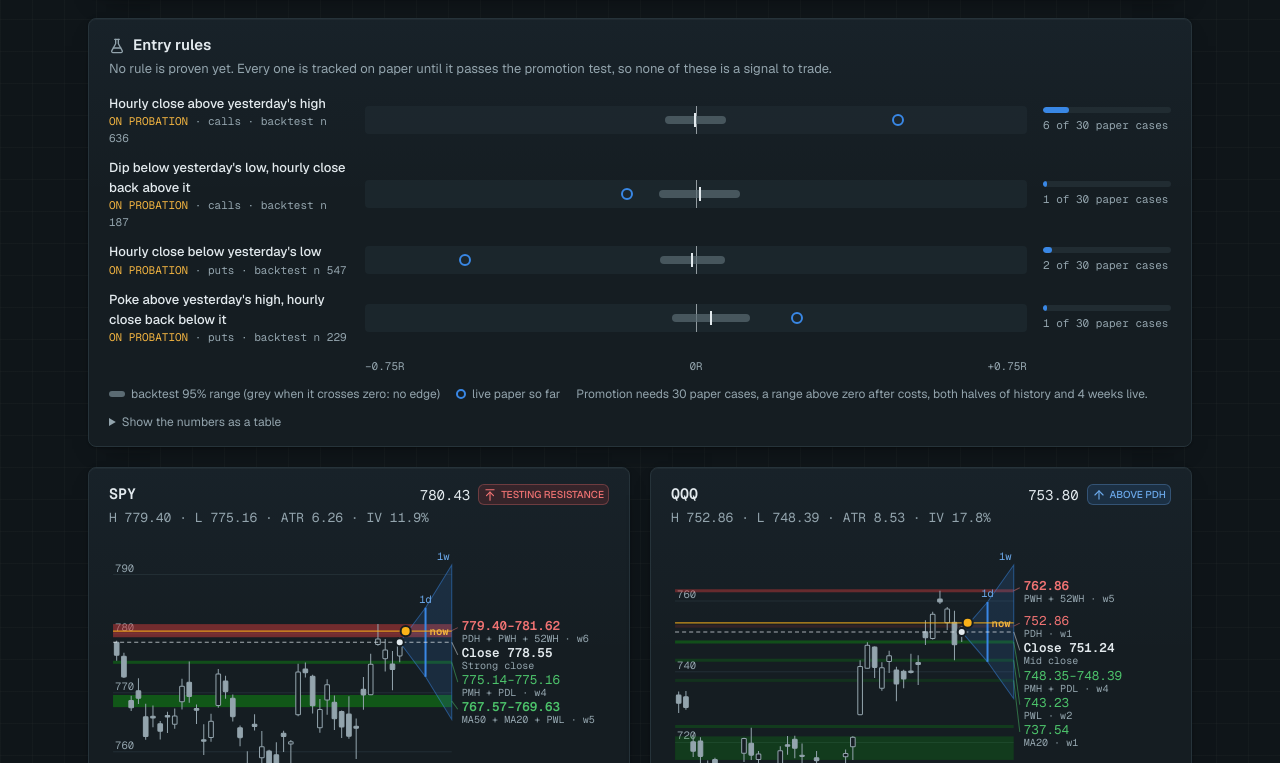
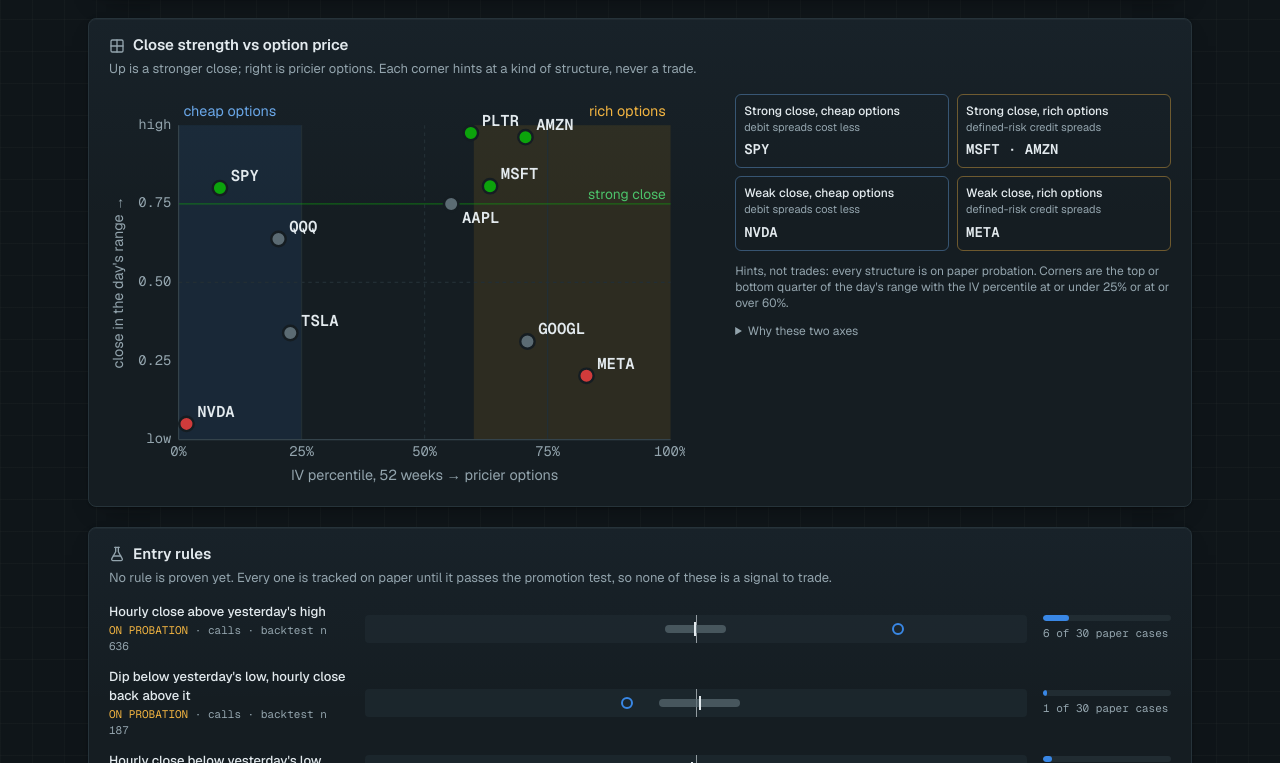
Before and after one commit to Algorythmos-AI/trading-lab-research, a Next.js app in the folder dashboard/: page /options in a window 1280 px wide. Shown: the part 1357-2120 px from the top of the page. Built offline with nearby package versions, Linux system fonts and the light colour scheme.

Commit message:
Options page: close strength vs option price map (#152)
One dot per name: where the close sat in the day's range against the 52-week IV
percentile, with cheap and rich bands and the names in each corner. Corners hint at
a kind of structure; every structure stays on paper probation. Read only.

```diff
--- a/dashboard/src/app/options/page.tsx
+++ b/dashboard/src/app/options/page.tsx
@@ -1,5 +1,5 @@
 import { PageHeading } from "@/components/page-heading";
-import { BoardTable, EditionPanel, HowToRead, NoOptions, PaperPanel, RulesPanel, TickerCards } from "@/components/options";
+import { BoardTable, EditionPanel, HowToRead, NoOptions, PaperPanel, RulesPanel, StructurePanel, TickerCards } from "@/components/options";
 import { FocusScope, LiveQuotes } from "@/components/client/live-layer";
 import { OptionsGlance } from "@/components/client/options-glance";
 import { EditionPicker } from "@/components/radar";
@@ -32,6 +32,7 @@
             <OptionsGlance tickers={result.edition.tickers} live={!date}>
               <BoardTable e={result.edition} />
             </OptionsGlance>
+            <StructurePanel e={result.edition} />
             <div data-explain className="contents">
               <RulesPanel e={result.edition} />
             </div>
--- a/dashboard/src/components/options-charts.tsx
+++ b/dashboard/src/components/options-charts.tsx
@@ -2,12 +2,16 @@
 // (no hooks); every number a picture encodes is also in its title text or the table under it.
 import { num, signed } from "@/lib/format";
 import {
+  CHEAP_IVP,
   CHIP_LABEL,
   mapView,
   moveBands,
   niceStep,
+  RICH_IVP,
   ROOM_REACH,
   spreadLabels,
+  STRONG_POS,
+  type structureView,
   type OptionsRule,
   type OptionsTicker,
   type roomView,
@@ -344,6 +348,95 @@
   use: string;
 }
 
+const CHIP_FILL: Record<string, string> = { STRONG: "var(--good-fill)", MID: "var(--neutral-fill)", WEAK: "var(--bad-fill)" };
+
+/**
+ * Close strength against option price, one dot per name: up is a stronger close (where it sat in the day's range),
+ * right is pricier options (52-week IV percentile). The left band is where options are cheap, the right band where
+ * they are rich. The two axes are the only two things the testing found that matter; the bands hint at a kind of
+ * structure, never a trade.
+ */
+export function StructureMap({ view }: { view: ReturnType<typeof structureView> }) {
+  const W = 480;
+  const H = 330;
+  const L = 58;
+  const R = W - 12;
+  const T = 26;
+  const B = H - 42;
+  const x = (v: number) => L + v * (R - L);
+  const y = (v: number) => B - v * (B - T);
+  const pts = [...view.points].sort((a, b) => a.symbol.localeCompare(b.symbol));
+  return (
+    <svg
+      viewBox={`0 0 ${W} ${H}`}
+      className="h-auto w-full max-w-xl"
+      role="img"
+      aria-label={`Close strength against IV percentile for ${pts.length} names`}
+    >
+      <rect x={L} y={T} width={x(CHEAP_IVP) - L} height={B - T} fill="var(--info-fill)" fillOpacity={0.1} />
+      <rect x={x(RICH_IVP)} y={T} width={R - x(RICH_IVP)} height={B - T} fill="var(--warn-fill)" fillOpacity={0.1} />
+      <text x={L + 4} y={T - 8} fontSize={12} style={{ fill: "var(--info)" }}>
+        cheap options
+      </text>
+      <text x={R - 4} y={T - 8} fontSize={12} textAnchor="end" style={{ fill: "var(--warn)" }}>
+        rich options
+      </text>
+      {[0.25, 0.5, 0.75].map((v) => (
+        <line key={`v${v}`} x1={x(v)} x2={x(v)} y1={T} y2={B} stroke="var(--chart-grid)" strokeDasharray={v === 0.5 ? "3 3" : undefined} />
+      ))}
+      <line x1={L} x2={R} y1={y(0.5)} y2={y(0.5)} stroke="var(--chart-grid)" strokeDasharray="3 3" />
+      <line x1={L} x2={R} y1={y(STRONG_POS)} y2={y(STRONG_POS)} stroke="var(--good-fill)" strokeOpacity={0.5} />
+      <text x={R - 4} y={y(STRONG_POS) - 4} fontSize={11.5} textAnchor="end" style={{ fill: "var(--good)" }}>
+        strong close
+      </text>
+      <line x1={L} x2={R} y1={B} y2={B} stroke="var(--chart-axis)" />
+      <line x1={L} x2={L} y1={T} y2={B} stroke="var(--chart-axis)" />
+      {[0, 0.25, 0.5, 0.75, 1].map((v) => (
+        <g key={v}>
+          <text x={x(v)} y={B + 14} fontSize={11.5} textAnchor="middle" style={{ fill: "var(--muted-foreground)" }} className="font-mono">
+            {Math.round(v * 100)}%
+          </text>
+          <text x={L - 6} y={y(v) + 3} fontSize={11.5} textAnchor="end" style={{ fill: "var(--muted-foreground)" }} className="font-mono">
+            {v === 1 ? "high" : v === 0 ? "low" : v.toFixed(2)}
+          </text>
+        </g>
+      ))}
+      <text x={(L + R) / 2} y={H - 8} fontSize={12} textAnchor="middle" style={{ fill: "var(--muted-foreground)" }}>
+        IV percentile, 52 weeks → pricier options
+      </text>
+      <text x={12} y={(T + B) / 2} fontSize={12} textAnchor="middle" transform={`rotate(-90 12 ${(T + B) / 2})`} style={{ fill: "var(--muted-foreground)" }}>
+        close in the day&apos;s range →
+      </text>
+      {pts.map((p) => {
+        const cx = x(p.ivp);
+        const cy = y(p.pos);
+        // A name with a neighbour just above-left puts its label below, so close dots keep readable labels.
+        const crowded = pts.some((q) => q !== p && Math.abs(x(q.ivp) - cx) < 44 && cy - y(q.pos) > 0 && cy - y(q.pos) < 14);
+        // Keep a label off the strong-close line.
+        const onLine = cy - y(STRONG_POS) > 0 && cy - y(STRONG_POS) < 16;
+        const right = cx < R - 40;
+        return (
+          <g key={p.symbol}>
+            <title>{`${p.symbol}: close at ${Math.round(p.pos * 100)}% of the day's range${p.chip ? ` (${CHIP_LABEL[p.chip] ?? p.chip})` : ""}, IV percentile ${Math.round(p.ivp * 100)}%`}</title>
+            <circle cx={cx} cy={cy} r={6} fill={p.chip ? (CHIP_FILL[p.chip] ?? "var(--neutral-fill)") : "var(--neutral-fill)"} stroke="var(--card)" strokeWidth={2} />
+            <text
+              x={right ? cx + 9 : cx - 9}
+              y={crowded || onLine ? cy + 16 : cy - 6}
+              fontSize={13}
+              fontWeight={600}
+              textAnchor={right ? "start" : "end"}
+              style={{ fill: "var(--foreground)" }}
+              className="font-mono"
+            >
+              {p.symbol}
+            </text>
+          </g>
+        );
+      })}
+    </svg>
+  );
+}
+
 /** The testing behind the page, as bars: each finding's rate and, where it has one, the ordinary-day rate. */
 export function EvidenceBars({ findings }: { findings: Finding[] }) {
   return (
--- a/dashboard/src/components/options.tsx
+++ b/dashboard/src/components/options.tsx
@@ -1,9 +1,9 @@
-import { CalendarClock, ClipboardList, FlaskConical, Inbox, Info, TriangleAlert } from "lucide-react";
+import { CalendarClock, ClipboardList, FlaskConical, Grid2x2, Inbox, Info, TriangleAlert } from "lucide-react";
 import Link from "next/link";
 import { TradeBars } from "@/components/charts/trade-bars";
 import { Empty } from "@/components/empty";
 import { LiveCardChip } from "@/components/client/live-layer";
-import { EvidenceBars, LevelMap, RuleRanges, type Finding } from "@/components/options-charts";
+import { EvidenceBars, LevelMap, RuleRanges, StructureMap, type Finding } from "@/components/options-charts";
 import { Panel } from "@/components/panel";
 import { Badge } from "@/components/ui/badge";
 import { Table, TableBody, TableCell, TableHead, TableHeader, TableRow } from "@/components/ui/table";
@@ -19,6 +19,8 @@
   RULE_STATUS_LABEL,
   ruleLabel,
   ruleTone,
+  structureView,
+  type Corner,
   type Options,
   type OptionsTicker,
   type Rung,
@@ -426,6 +428,66 @@
   );
 }
 
+const CORNERS: { key: Corner; title: string; hint: string; tone: string }[] = [
+  { key: "strong-cheap", title: "Strong close, cheap options", hint: "debit spreads cost less", tone: "border-info/40" },
+  { key: "strong-rich", title: "Strong close, rich options", hint: "defined-risk credit spreads", tone: "border-warn/40" },
+  { key: "weak-cheap", title: "Weak close, cheap options", hint: "debit spreads cost less", tone: "border-info/40" },
+  { key: "weak-rich", title: "Weak close, rich options", hint: "defined-risk credit spreads", tone: "border-warn/40" },
+];
+
+/**
+ * Close strength against option price: the two things the testing found that matter, on one picture. The corners
+ * name which names sit where and hint at a kind of structure; every structure stays on paper probation.
+ */
+export function StructurePanel({ e }: { e: Options }) {
+  const view = structureView(e.tickers);
+  if (view.points.length === 0) return null;
+  return (
+    <Panel
+      title="Close strength vs option price"
+      means="Up is a stronger close; right is pricier options. Each corner hints at a kind of structure, never a trade."
+      icon={Grid2x2}
+    >
+      <div className="grid items-start gap-4 md:grid-cols-[minmax(0,1.4fr)_minmax(0,1fr)]">
+        <StructureMap view={view} />
+        <div className="grid gap-3">
+          <ul className="grid grid-cols-2 gap-2" aria-label="Names in each corner">
+            {CORNERS.map((c) => (
+              <li key={c.key} className={cn("rounded-md border p-2", c.tone)}>
+                <span className="block text-xs font-medium">{c.title}</span>
+                <span className="text-muted-foreground block text-[0.6875rem]">{c.hint}</span>
+                <span className="mt-1 block font-mono text-sm font-semibold">
+                  {view.corners[c.key].length > 0 ? view.corners[c.key].join(" · ") : <span className="text-muted-foreground font-normal">none</span>}
+                </span>
+              </li>
+            ))}
+          </ul>
+          <p className="text-muted-foreground text-xs">
+            Hints, not trades: every structure is on paper probation. Corners are the top or bottom quarter of the day&apos;s range with
+            the IV percentile at or under 25% or at or over 60%.
+          </p>
+          {view.missing.length > 0 ? (
+            <p className="text-muted-foreground text-xs">No IV percentile or close position in this edition for {view.missing.join(", ")}.</p>
+          ) : null}
+          <details className="text-sm">
+            <summary className="text-muted-foreground cursor-pointer text-xs">Why these two axes</summary>
+            <ul className="text-muted-foreground mt-2 grid list-disc gap-1 pl-4 text-xs">
+              <li>A close in the top quarter of the day&apos;s range was followed by a higher high the next day 77.6% of the time, against 52.9% on an ordinary day (2 years, 10 names).</li>
+              <li>
+                Options usually overprice the move
+                {e.expected_move_check?.inside_1d_pct != null
+                  ? `: price stayed inside the 1-day expected move on ${Math.round(e.expected_move_check.inside_1d_pct)}% of days, against 68% if fairly priced`
+                  : ""}
+                . So rich options lean to selling premium with defined risk, and cheap options make debit spreads cheaper.
+              </li>
+            </ul>
+          </details>
+        </div>
+      </div>
+    </Panel>
+  );
+}
+
 export function HowToRead({ e }: { e: Options }) {
   const check = e.expected_move_check;
   const findings: Finding[] = [
--- a/dashboard/src/lib/options.ts
+++ b/dashboard/src/lib/options.ts
@@ -484,3 +484,49 @@
   const open = 9 * 60 + 30;
   return Math.max(0, Math.min(1, (clock.minutes - open) / (close - open)));
 }
+
+/** IV percentile at or below this reads as cheap options, at or above RICH_IVP as rich (52-week percentile, 0 to 1). */
+export const CHEAP_IVP = 0.25;
+export const RICH_IVP = 0.6;
+/** A close in the top quarter of the day's range is strong; the bottom quarter is weak. */
+export const STRONG_POS = 0.75;
+export const WEAK_POS = 0.25;
+
+export interface StructurePoint {
+  symbol: string;
+  /** IV percentile, 52 weeks, 0 to 1. */
+  ivp: number;
+  /** Where the close sat in the day's range, 0 at the low and 1 at the high. */
+  pos: number;
+  chip: string | null;
+}
+
+/** The corners of the structure map that are worth naming: a strong or weak close with cheap or rich options. */
+export type Corner = "strong-cheap" | "strong-rich" | "weak-cheap" | "weak-rich";
+
+/**
+ * The names for the close strength vs option price map: every name with both a close position and an IV
+ * percentile, plus the names left off for want of either, and which names sit in each corner.
+ */
+export function structureView(tickers: readonly OptionsTicker[]): {
+  points: StructurePoint[];
+  missing: string[];
+  corners: Record<Corner, string[]>;
+} {
+  const points: StructurePoint[] = [];
+  const missing: string[] = [];
+  const corners: Record<Corner, string[]> = { "strong-cheap": [], "strong-rich": [], "weak-cheap": [], "weak-rich": [] };
+  for (const t of tickers) {
+    const pos = t.close_strength?.pos;
+    const ivp = t.expected_move?.iv_pct_52w;
+    if (!isNum(pos) || !isNum(ivp)) {
+      missing.push(t.symbol);
+      continue;
+    }
+    points.push({ symbol: t.symbol, ivp, pos, chip: t.close_strength?.chip ?? null });
+    const side = pos >= STRONG_POS ? "strong" : pos <= WEAK_POS ? "weak" : null;
+    const price = ivp <= CHEAP_IVP ? "cheap" : ivp >= RICH_IVP ? "rich" : null;
+    if (side && price) corners[`${side}-${price}`].push(t.symbol);
+  }
+  return { points, missing, corners };
+}
```
Also changed, not shown: 2 other files (tests, documents, lock files or other folders).
